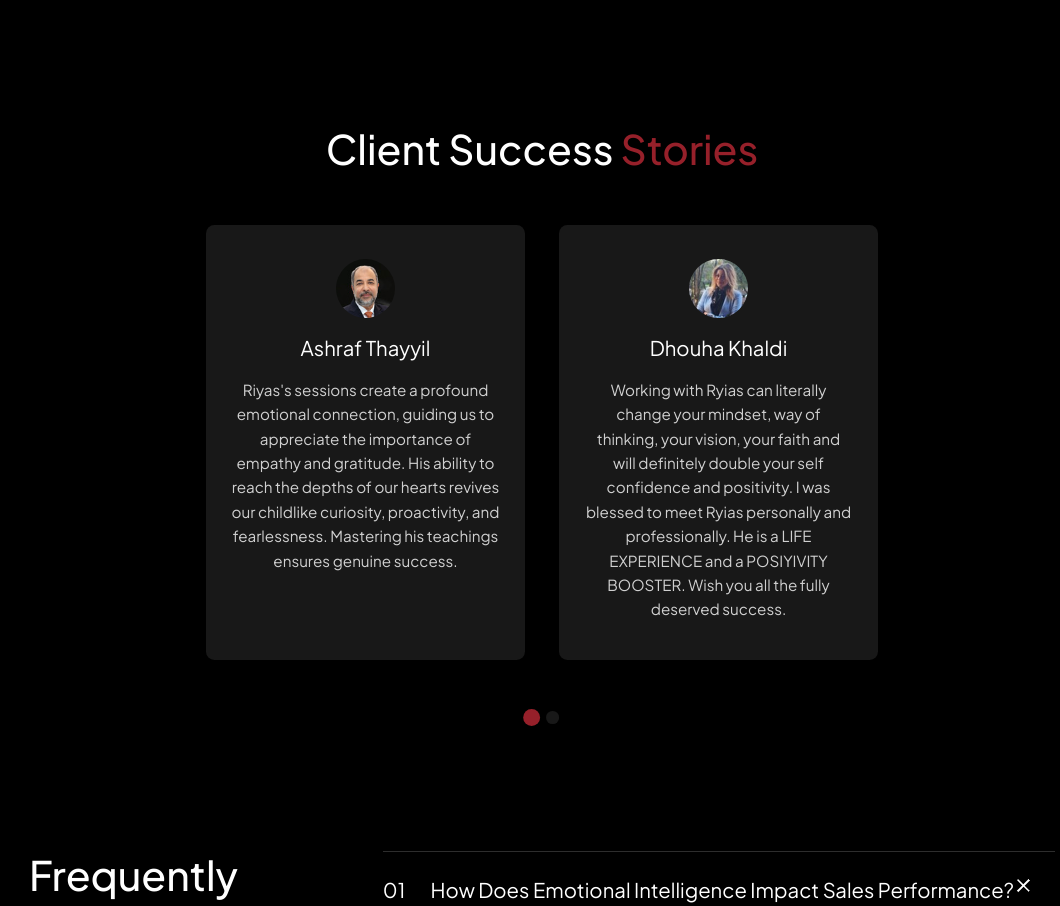
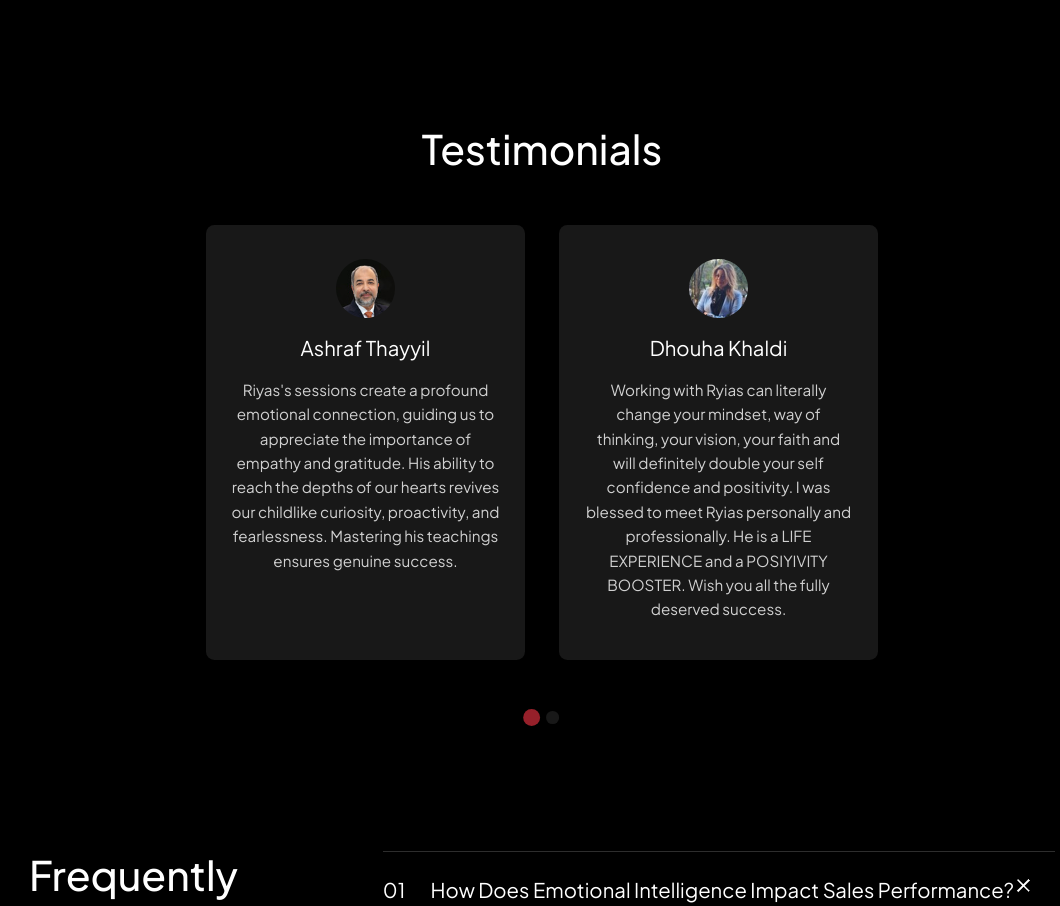
Before and after one commit to lazim-mv/riyasHakkim, a Next.js app: page / in a window 1280 px wide. Shown: the part 4542-5448 px from the top of the page, without its empty margins (98-1158 px from the left). Built offline with nearby package versions, Linux system fonts and the light colour scheme.

Commit message:
v0.0.3 imgHover

```diff
--- a/src/app/contents/contents.js
+++ b/src/app/contents/contents.js
@@ -204,7 +204,7 @@ const container9Data = {
 };
 
 const testimonial = {
-  sectionTitle: "Client Success Stories",
+  sectionTitle: "Testimonials",
   testimonialData: [
     {
       img: "/Testimonial/1.jpg",
```
